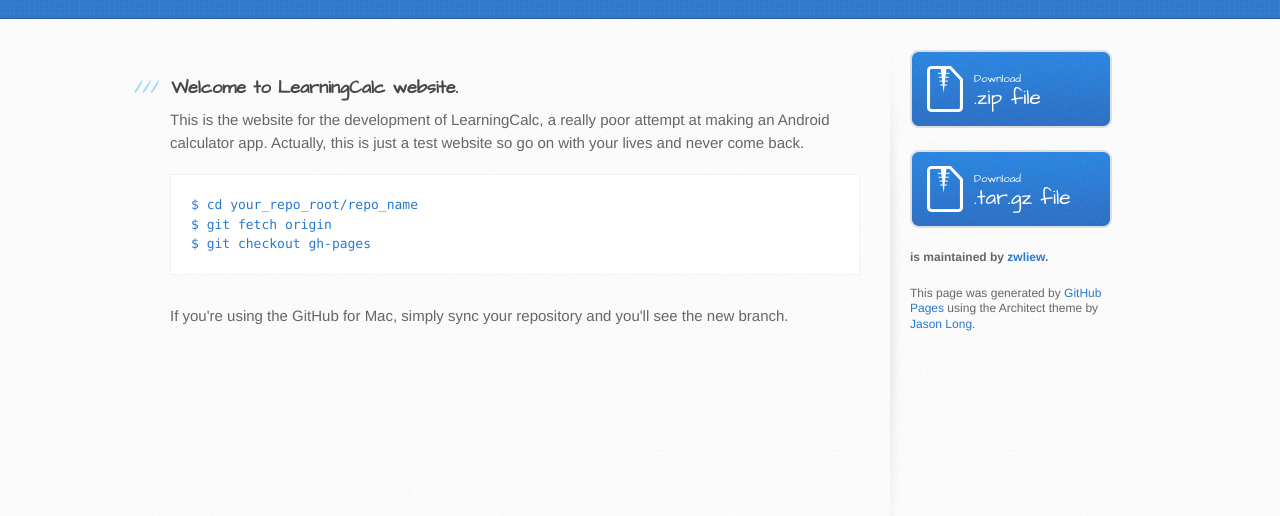
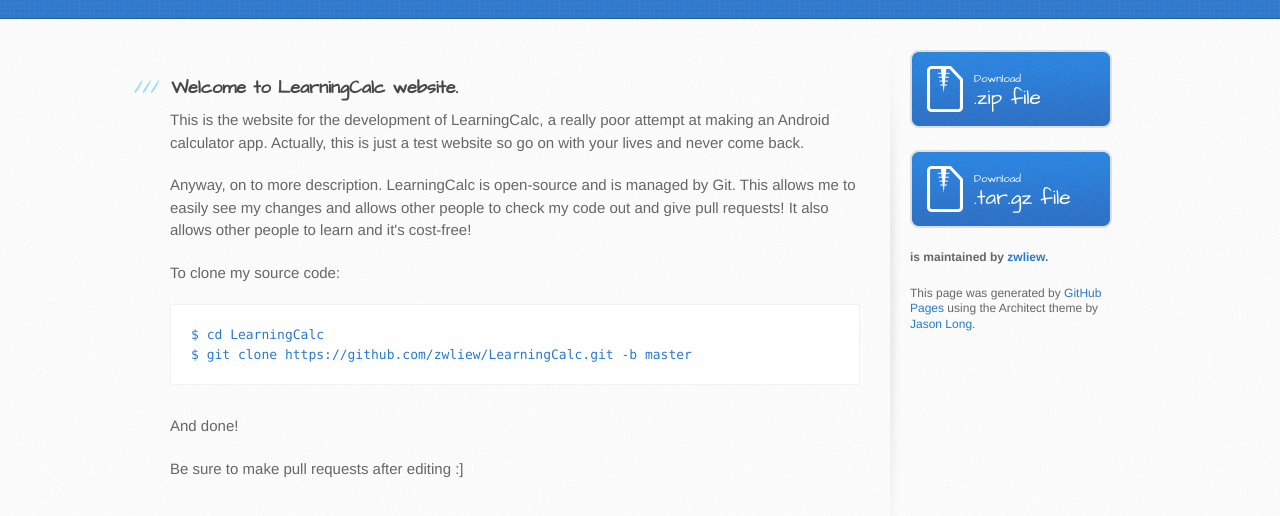
Before and after one commit to whj0000/LearningCalc, a plain HTML site: page index.html in a window 1280 px wide. Shown: the part 182-698 px from the top of the page. Drawn offline with Linux system fonts and the light colour scheme.

```diff
--- a/index.html
+++ b/index.html
@@ -33,12 +33,17 @@
 
 <p>This is the website for the development of LearningCalc, a really poor attempt at making an Android calculator app. Actually, this is just a test website so go on with your lives and never come back.</p>
 
-<pre><code>$ cd your_repo_root/repo_name
-$ git fetch origin
-$ git checkout gh-pages
+<p>Anyway, on to more description. LearningCalc is open-source and is managed by Git. This allows me to easily see my changes and allows other people to check my code out and give pull requests! It also allows other people to learn and it's cost-free!</p>
+
+<p>To clone my source code:</p>
+
+<pre><code>$ cd LearningCalc
+$ git clone https://github.com/zwliew/LearningCalc.git -b master
 </code></pre>
 
-<p>If you're using the GitHub for Mac, simply sync your repository and you'll see the new branch.</p>
+<p>And done!</p>
+
+<p>Be sure to make pull requests after editing :]</p>
         </section>
 
         <aside id="sidebar">
```
Also changed, not shown: params.json (+1 -1 lines).
